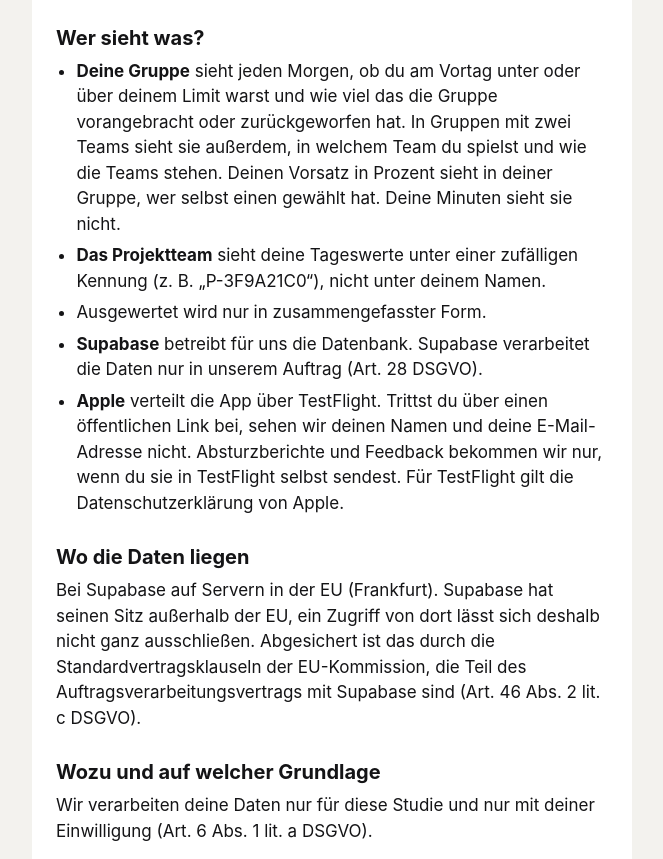
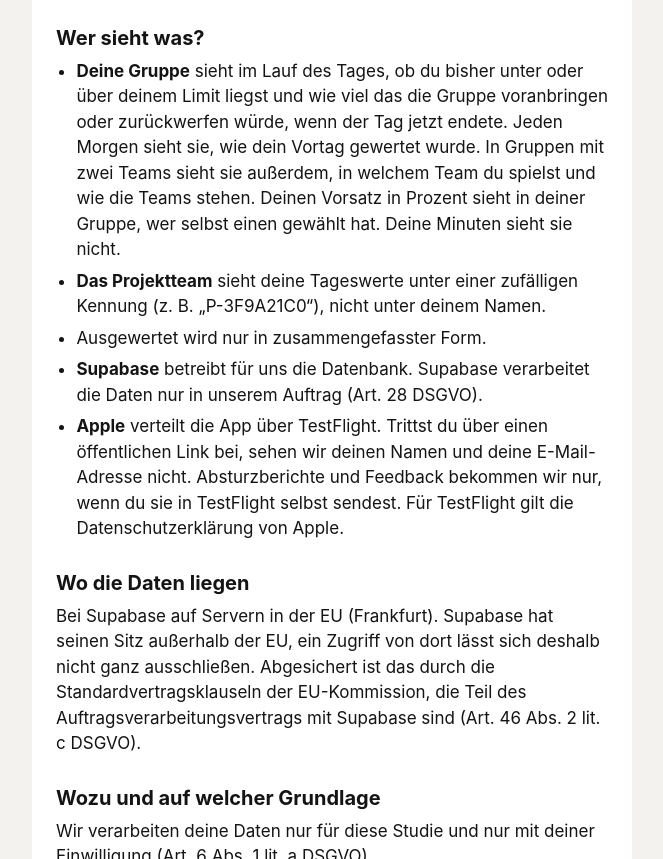
Before and after one commit to ScreenSiege/datenschutz, a plain HTML site: page index.html in a window 1280 px wide. Shown: the part 1529-2388 px from the top of the page, without its empty margins (308-971 px from the left). Drawn offline with Linux system fonts and the light colour scheme.

Commit message:
Datenschutzerklärung, Stand 16.11.2026

```diff
--- a/index.html
+++ b/index.html
@@ -55,7 +55,7 @@ mark { background: var(--mark); color: inherit; border-radius: 4px; padding: 0 2
 </ul>
 <h2>Wer sieht was?</h2>
 <ul>
-<li><strong>Deine Gruppe</strong> sieht jeden Morgen, ob du am Vortag unter oder über deinem Limit warst und wie viel das die Gruppe vorangebracht oder zurückgeworfen hat. In Gruppen mit zwei Teams sieht sie außerdem, in welchem Team du spielst und wie die Teams stehen. Deinen Vorsatz in Prozent sieht in deiner Gruppe, wer selbst einen gewählt hat. Deine Minuten sieht sie nicht.</li>
+<li><strong>Deine Gruppe</strong> sieht im Lauf des Tages, ob du bisher unter oder über deinem Limit liegst und wie viel das die Gruppe voranbringen oder zurückwerfen würde, wenn der Tag jetzt endete. Jeden Morgen sieht sie, wie dein Vortag gewertet wurde. In Gruppen mit zwei Teams sieht sie außerdem, in welchem Team du spielst und wie die Teams stehen. Deinen Vorsatz in Prozent sieht in deiner Gruppe, wer selbst einen gewählt hat. Deine Minuten sieht sie nicht.</li>
 <li><strong>Das Projektteam</strong> sieht deine Tageswerte unter einer zufälligen Kennung (z. B. „P-3F9A21C0“), nicht unter deinem Namen.</li>
 <li>Ausgewertet wird nur in zusammengefasster Form.</li>
 <li><strong>Supabase</strong> betreibt für uns die Datenbank. Supabase verarbeitet die Daten nur in unserem Auftrag (Art. 28 DSGVO).</li>
```
